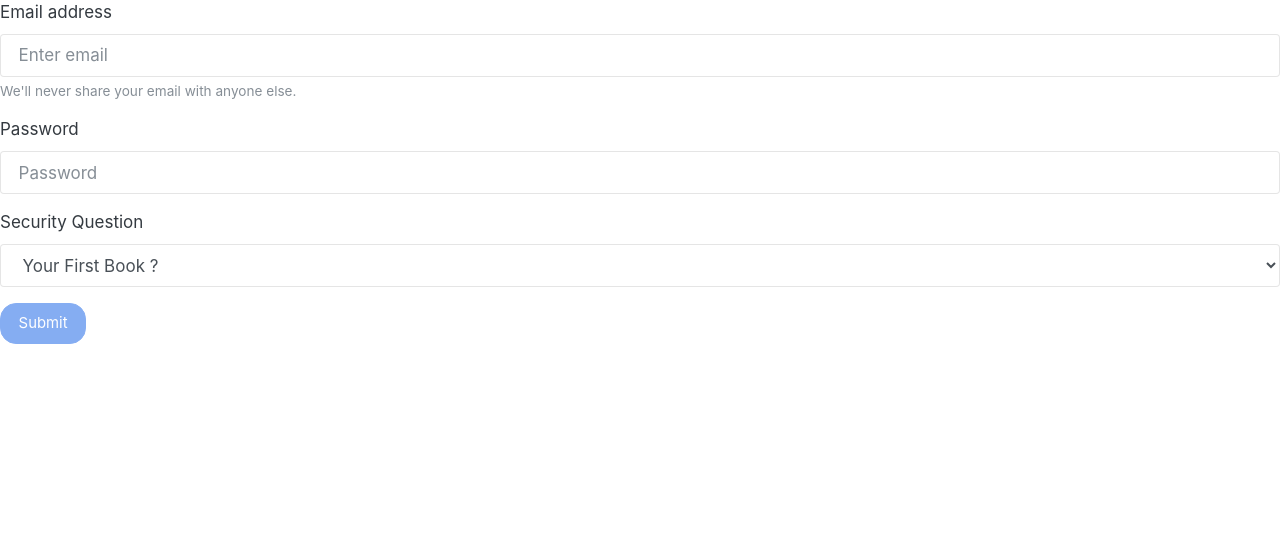
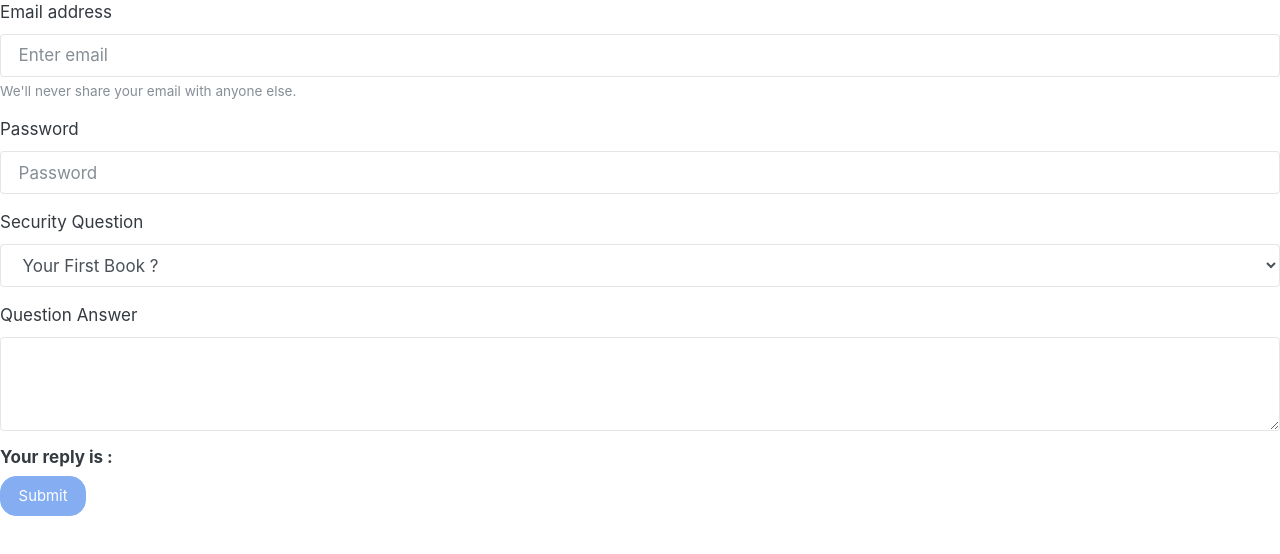
Before and after one commit to PranavSaiyan/angular-forms, an Angular app: page / in a window 1280 px wide. Shown: the top 554 px of the page. Built offline with nearby package versions, Linux system fonts and the light colour scheme.

Commit message:
2 files modified

```diff
--- a/src/app/app.component.html
+++ b/src/app/app.component.html
@@ -19,6 +19,11 @@
         <option value="book">Your First Book ?</option>
       </select>
     </div>
+    <div class="form-group">
+      <label for="exampleTextarea">Question Answer</label>
+      <textarea class="form-control" name="Answer" rows="3" [(ngModel)]="answer"></textarea>
+    </div>
+    <h6>Your reply is : {{ answer }}</h6>
     <button type="submit" class="btn btn-primary" [disabled]="f.form.status === 'INVALID' ? true : false">Submit</button>
   </fieldset>
 </form>
--- a/src/app/app.component.ts
+++ b/src/app/app.component.ts
@@ -9,6 +9,7 @@ export class AppComponent  {
   @ViewChild('f') submitForm: NgForm;
   @ViewChild('mail') email;
   warn = false;
+  answer = '';
   defaultoption = 'book';
   onSubmit(){
     console.log(this.submitForm);
```
